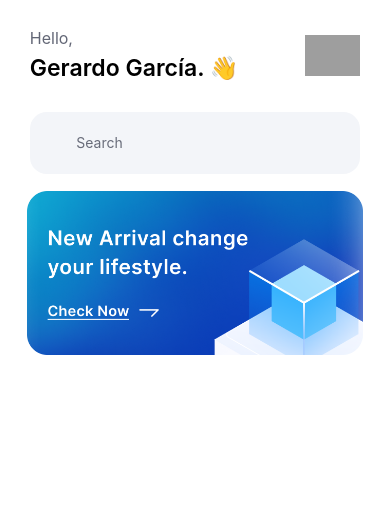
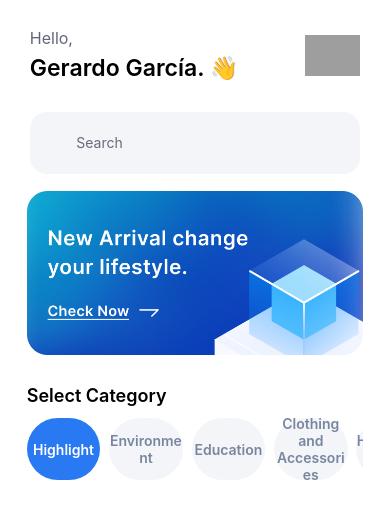
Before and after one commit to GerardoGarciaD/DonationAppNative, a React Native app: screen / in a window 390 px wide. Shown: the top 518 px of the page. Built offline with nearby package versions, Linux system fonts and the light colour scheme; grey boxes are pictures that could not be loaded; some icons are missing.

Commit message:
Añadiendo Flat list para mostrar todas las categorias

```diff
--- a/screens/Home/Home.tsx
+++ b/screens/Home/Home.tsx
@@ -2,13 +2,17 @@ import React from 'react';
 import {SafeAreaView} from 'react-native-safe-area-context';
 import globalStyles from '../../assets/styles/globalStyle';
 import {useDispatch, useSelector} from 'react-redux';
-import {Image, Pressable, ScrollView, Text, View} from 'react-native';
+import {FlatList, Image, Pressable, ScrollView, Text, View} from 'react-native';
 import style from './style';
 import Header from '../../components/Header/Header';
 import Search from '../../components/Search/Search';
+import Tab from '../../components/Tab/Tab';
+import {updateSelectedCategoryId} from '../../redux/reducers/Categories';
 const Home = () => {
   const user = useSelector(state => state.user);
-  const dispatch = useDispatch();
+  const categories = useSelector(state => state.categories);
+  const disptach = useDispatch();
+
   return (
     <SafeAreaView style={[globalStyles.backgroundWhite, globalStyles.flex]}>
       <ScrollView>
@@ -34,6 +38,27 @@ const Home = () => {
             resizeMode="contain"
           />
         </Pressable>
+
+        <View style={style.categoryHeader}>
+          <Header title="Select Category" type="h2" />
+        </View>
+        <View style={style.categories}>
+          <FlatList
+            horizontal
+            showsHorizontalScrollIndicator={false}
+            data={categories.categories}
+            renderItem={({item}) => (
+              <View style={style.categoryItem} key={item.categoryId}>
+                <Tab
+                  tabId={item.categoryId}
+                  onPress={value => disptach(updateSelectedCategoryId(value))}
+                  title={item.name}
+                  isInactive={item.categoryId !== categories.selectedCategoryId}
+                />
+              </View>
+            )}
+          />
+        </View>
       </ScrollView>
     </SafeAreaView>
   );
--- a/screens/Home/style.js
+++ b/screens/Home/style.js
@@ -40,6 +40,18 @@ const styles = StyleSheet.create({
     width: '100%',
     height: verticalScale(160),
   },
+
+  categoryHeader: {
+    marginHorizontal: horizontalScale(24),
+    marginVertical: verticalScale(10),
+  },
+
+  categories: {
+    marginHorizontal: horizontalScale(24),
+  },
+  categoryItem: {
+    marginRight: horizontalScale(8),
+  },
 });
 
 export default styles;
```
